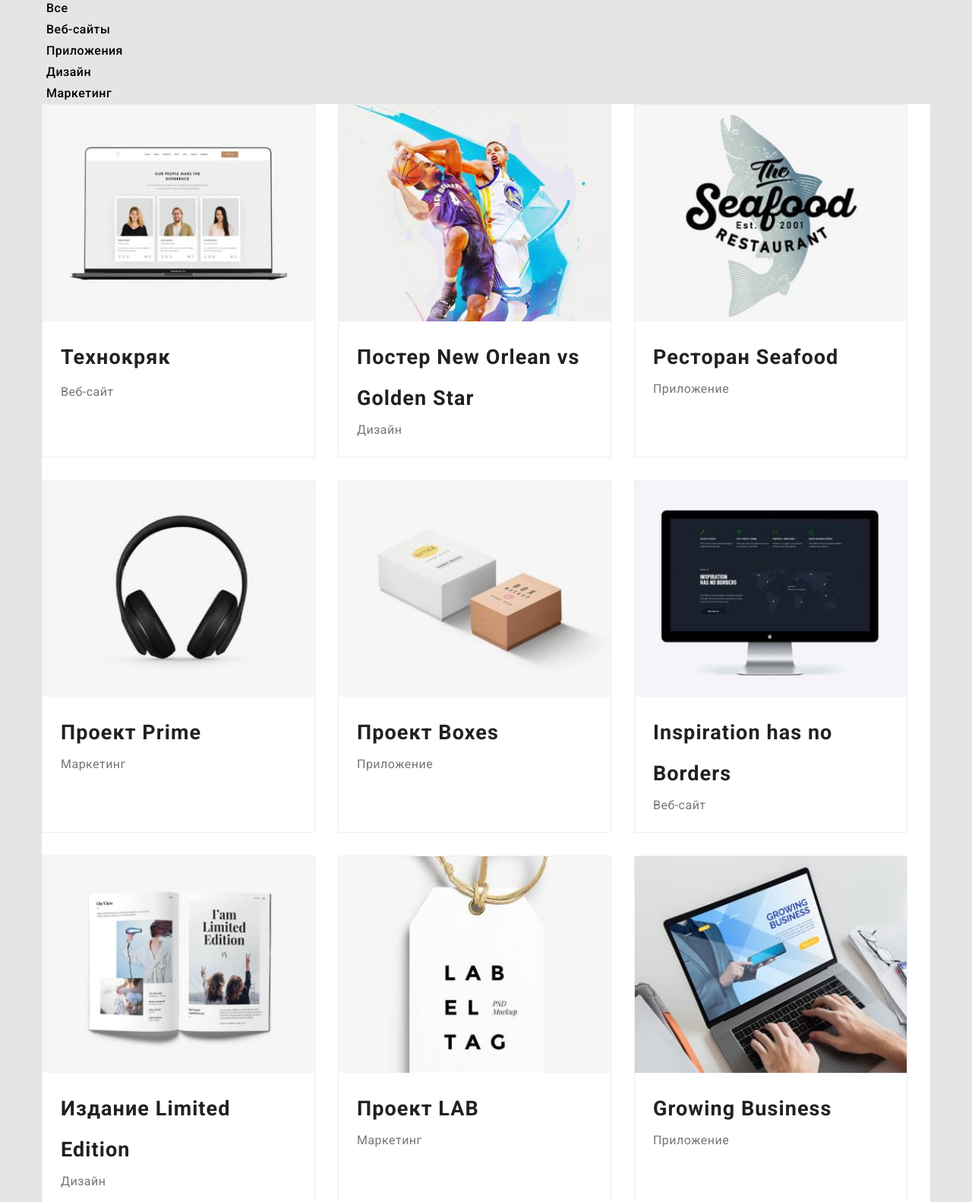
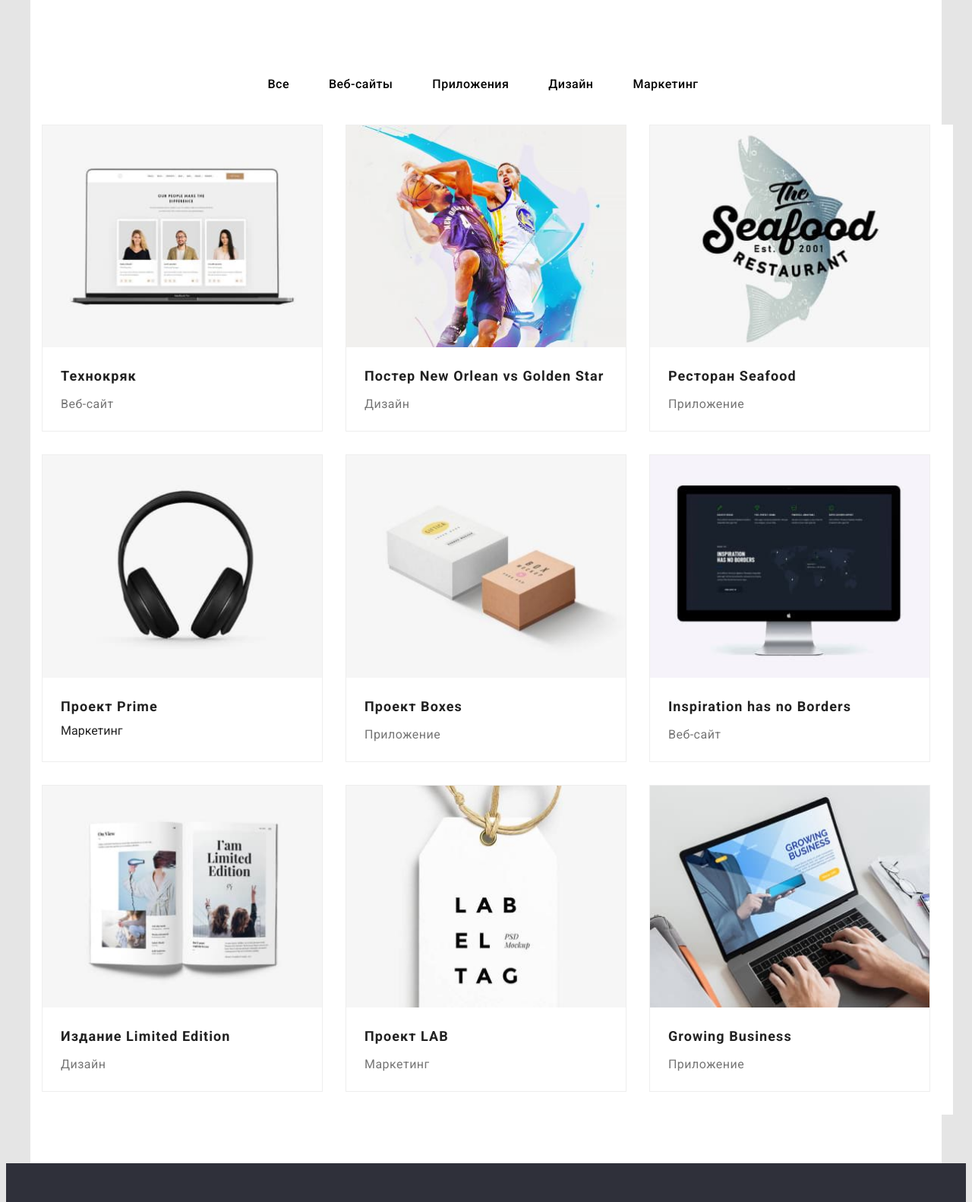
Before and after one commit to VeraFrozen/goit-markup-hw-03, a plain HTML site: page portfolio.html in a window 1280 px wide. Shown: the part 102-1684 px from the top of the page at 76% size. Drawn offline with Linux system fonts and the light colour scheme.

Commit message:
i hope this is end

```diff
--- a/css/styles.css
+++ b/css/styles.css
@@ -75,6 +75,8 @@ body {
     padding-bottom: 0;
     padding-top: 0;
     align-items: center;
+    background-color: var(--primary-white-color);
+    border-bottom: 1px solid #ECECEC;
 }
 
 .header-nav .site-nav {
@@ -82,7 +84,7 @@ body {
 }
 
 .header-nav {
-    margin-left: 95px;
+    margin-left: 94px;
 }
 
 .header-connect .auth-nav {
@@ -227,13 +229,13 @@ body {
 
 /*Особенности*/
 .features-container {
-    padding-top: 95px;
-    padding-bottom: 95px;
+    padding-top: 94px;
+    padding-bottom: 94px;
 }
 
 .features-list {
     display: flex;
-    margin: 0;
+    margin-right: -30px;
     padding: 0;
 }
 
@@ -241,10 +243,6 @@ body {
     max-width: 270px;
     flex-basis: calc((100% / 4) - 30px);
     margin-right: 30px;
-}
-
-.feature-item:nth-child(4n) {
-    margin-right: 0;
 }
 
 .list-title {
@@ -262,13 +260,52 @@ body {
 }
 
 /*Чем мы занимаемся*/
+.work-container {
+    padding-bottom: 94px;
+}
+
+.work-list ul {
+    display: flex;
+    margin-right: -30px;
+    padding: 0;
+}
+.work-item {
+    max-width: 370px;
+    flex-basis: calc((100% / 3) - 30px);
+    margin-right: 30px;
+}
 
 /*Наша команда*/
-.card {
+.team-container {
+    padding-top: 94px;
+    padding-bottom: 94px;
     background-color: var(--primary-white-color);
 }
 
+.team-list  ul {
+    display: flex;
+    margin-right: -30px;
+    padding: 0;
+}
+
+.team-thumb {
+    display: block;
+    margin-bottom: 30px;
+}
+
+.team-item {
+    max-width: 270px;
+    flex-basis: calc((100% / 4) - 30px);
+    margin-right: 30px;
+}
+
+/*.team-list .team-item {
+    border-bottom: 2px solid var(--accent-button);
+    border-radius: 0px 0px 4px 4px;
+}*/
+
 .card-title {
+    margin-bottom: 10px;
     font-weight: 500;
     font-size: 16px;
     line-height: 1.19;
@@ -277,6 +314,7 @@ body {
 }
 
 .card-text {
+    margin-bottom: 30px;
     font-size: 16px;
     line-height: 1.19;
     text-align: center;
@@ -327,10 +365,12 @@ body {
     line-height: 1.71;
     color: var(--contacts-color);
 }
+.address {
+    color: var(--primary-white-color);
+}
 
 .contacts-item {
     margin-bottom: 9px;
-    color: var(--primary-white-color);
 }
 
 .contacts-item:last-child {
@@ -338,12 +378,34 @@ body {
 }
 
 /*Портфолио*/
+.portfolio-container {
+    background-color: var(--primary-white-color);
+}
+
+.button-container {
+    margin: 0;
+    padding-top: 94px;
+    padding-bottom: 34px;
+}
+
+.card-container {
+    margin: 0;
+    padding-bottom: 94px;
+}
+
+.button-list ul {
+    display: flex;
+    justify-content: center;
+}
+
 .projects .link:hover,
 .projects .link:focus {
     color: var(--accent-color);
 }
 
 .portfolio-button {
+    margin-right: 8px;
+    padding: 6px 22px;
     font-family: inherit;
     font-style: normal;
     font-weight: 500;
@@ -357,6 +419,10 @@ body {
     border: 1px solid var(--button-colol);
 }
 
+.projects-button:last-child .portfolio-button {
+    margin-right: 0;
+}
+
 .portfolio-button:hover,
 .portfolio-button:focus {
     background-color: var(--accent-color);
@@ -366,10 +432,11 @@ body {
     border: 1px solid var(--accent-color);
 }
 
-.card-set {
+.portfolio-container .card-set {
     display: flex;
     flex-wrap: wrap;
-    margin: 0;
+    margin-right: -30px;
+    margin-bottom: -30px;
     padding: 0;
     background-color: var(--primary-white-color);
 }
@@ -385,14 +452,6 @@ body {
     margin-bottom: 30px;
     background: var(--primary-white-color);
     border: 1px solid #EEEEEE;
-}
-
-.card-item:nth-child(3n) {
-    margin-right: 0;
-}
-
-.card-item:nth-last-child(-n + 3) {
-    margin-bottom: 0;
 }
 
 .card-contents {
--- a/portfolio.html
+++ b/portfolio.html
@@ -36,9 +36,11 @@
     <main>
         <!--Портфолио проектов-->
         <section>
-            <div class="container">
+            <div class="container portfolio-container">
+                <div class="button-container">
                     <h1 class="visually-hidden">Портфолио проектов</h1>
                     <!--Фильтр проектов-->
+                    <div class="button-list">
                         <ul class="list "projects-button"">
                             <li><button type="button" class="portfolio-button">Все</button></li>
                             <li><button type="button" class="portfolio-button">Веб-сайты</button></li>
@@ -47,98 +49,108 @@
                             <li><button type="button" class="portfolio-button">Маркетинг</button></li>
                         </ul>
                     </div>
+                </div>
                 <!--Проекты-->
-            <div class="container">
+                <div class="card-container">
                     <ul class="list card-set">
                         <li class="card-item">
+                            <a href="" class="link">
                                 <div class="card-thumb">
-                            <a href="" class="link">
                                     <img src="./images/image1.jpg" alt="Страница вебсайта открытая на ноутбуке" width="370" height="294"></a>
                                 </div>
                                 <div class="card-contents">
-                            <a href="" class="link projects-title"><h2>Технокряк</h2></a>
-                            <a href="" class="link projects-text"<p>Веб-сайт</p></a>
+                                    <h2 class="projects-title">Технокряк</h2>
+                                    <p class="projects-text">Веб-сайт</p>
                                 </div>
+                            </a>
                         </li>
                         <li class="card-item">
+                            <a href="" class="link">
                                 <div class="card-thumb">
-                            <a href="" class="link">
-                            <img src="./images/image2.jpg" alt="Баскетболисты борятся за мяч" width="370" height="294"></a>
+                                    <img src="./images/image2.jpg" alt="Баскетболисты борятся за мяч" width="370" height="294">
                                 </div>
                                 <div class="card-contents">
-                            <a href="" class="link projects-title"><h2>Постер New Orlean vs Golden Star</h2></a>
-                            <a href="" class="link projects-text"><p>Дизайн</p></a>
+                                    <h2 class="projects-title">Постер New Orlean vs Golden Star</h2>
+                                    <p class="projects-text">Дизайн</p>
                                 </div>
+                            </a>
                         </li>
                         <li class="card-item">
+                            <a href="" class="link">
                                 <div class="card-thumb">
-                            <a href="" class="link">
-                            <img src="./images/image3.jpg" alt="Логотип ресторана Сиафуд" width="370" height="294"></a>
+                                    <img src="./images/image3.jpg" alt="Логотип ресторана Сиафуд" width="370" height="294">
                                 </div>
                                 <div class="card-contents">
-                            <a href="" class="link projects-title"><h2>Ресторан Seafood</h2></a>
-                            <a href="" class="link projects-text"><p>Приложение</p></a>
+                                    <h2 class="projects-title">Ресторан Seafood</h2>
+                                    <p class="projects-text">Приложение</p>
                                 </div>
+                            </a>
                         </li>
                         <li class="card-item">
+                            <a href="" class="link">
                                 <div class="card-thumb">
-                            <a href="" class="link">
-                            <img src="./images/image4.jpg" alt="Беспроводные наушникм" width="370" height="294"></a>
+                                    <img src="./images/image4.jpg" alt="Беспроводные наушникм" width="370" height="294">
                                 </div>
                                 <div class="card-contents">
-                        <a href="" class="link projects-title"><h2>Проект Prime</h2></a>
-                        <a href="" class="link projects-text"><p>Маркетинг</p></a>
+                                    <h2 class="projects-title">Проект Prime</h2>
+                                    <pclass="projects-text">Маркетинг</p>
                                 </div>
+                            </a>
                         </li>
                         <li class="card-item">
+                            <a href="" class="link">
                                 <div class="card-thumb">
-                            <a href="" class="link">
-                            <img src="./images/image5.jpg" alt="Две коробки. Большая и малая стоят рядом" width="370" height="294"></a>
+                                    <img src="./images/image5.jpg" alt="Две коробки. Большая и малая стоят рядом" width="370" height="294">
                                 </div>
                                 <div class="card-contents">
-                            <a href="" class="link projects-title"><h2>Проект Boxes</h2></a>
-                            <a href="" class="link projects-text"><p>Приложение</p></a>
+                                    <h2 class="projects-title">Проект Boxes</h2>
+                                    <p class="projects-text">Приложение</p>
                                 </div>
+                            </a>
                         </li>
                         <li class="card-item">
+                            <a href="" class="link">
                                 <div class="card-thumb">
-                            <a href="" class="link">
-                            <img src="./images/image6.jpg" alt="Страница вебсайта открытая на мониторе" width="370" height="294"></a>
+                                    <img src="./images/image6.jpg" alt="Страница вебсайта открытая на мониторе" width="370" height="294">
                                 </div>
                                 <div class="card-contents">
-                        <a href="" class="link projects-title"><h2>Inspiration has no Borders</h2></a>
-                        <a href="" class="link projects-text"><p>Веб-сайт</p></a>
+                                    <h2 class="projects-title">Inspiration has no Borders</h2>
+                                    <p class="projects-text">Веб-сайт</p>
                                 </div>
+                            </a>
                         </li>
                         <li class="card-item">
+                            <a href="" class="link">
                                 <div class="card-thumb">
-                            <a href="" class="link">
-                            <img src="./images/image7.jpg" alt=" Открытая книга" width="370" height="294"></a>
+                                    <img src="./images/image7.jpg" alt=" Открытая книга" width="370" height="294">
                                 </div>
                                 <div class="card-contents">
-                            <a href="" class="link projects-title"><h2>Издание Limited Edition</h2></a>
-                            <a href="" class="link projects-text"><p>Дизайн</p></a>
+                                    <h2 class="projects-title">Издание Limited Edition</h2>
+                                    <p class="projects-text">Дизайн</p>
                                 </div>
+                            </a>
                         </li>
                         <li class="card-item">
+                            <a href="" class="link">
                                 <div class="card-thumb">
-                            <a href="" class="link">
-                            <img src="./images/image8.jpg" alt="Постер в виде бирки" width="370" height="294"></a>
+                                    <img src="./images/image8.jpg" alt="Постер в виде бирки" width="370" height="294">
                                 </div>
                                 <div class="card-contents">
-                            <a href="" class="link projects-title"><h2>Проект LAB</h2></a>
-                            <a href="" class="link projects-text"><p>Маркетинг</p></a>
+                                    <h2 class="projects-title">Проект LAB</h2>
+                                    <p class="projects-text">Маркетинг</p>
                                 </div>
+                            </a>
                         </li>
                         <li class="card-item">
+                            <a href="" class="link">
                                 <div class="card-thumb">
-                            <a href="" class="link">
-                            <img src="./images/image9.jpg" alt="Мужчина работает на ноутбуке" width="370" height="294"></a>
+                                    <img src="./images/image9.jpg" alt="Мужчина работает на ноутбуке" width="370" height="294">
                                 </div>
                                 <div class="card-contents">
-                            <a href="" class="link projects-title"><h2>Growing Business</h2></a>
-                            <a href="" class="link projects-text"><p>Приложение</p></a>
+                                    <h2 class="projects-title">Growing Business</h2>
+                                    <p class="projects-text">Приложение</p>
                                 </div>
+                            </a>
                         </li>
                     </ul>
             </div>
@@ -157,7 +169,7 @@
                 <address class="contacts-address">
                     <ul class="contacts-list list">
                         <li class="contacts-item">
-                            <a href="https://goo.gl/maps/5R7yiULMFGfqJ35z7" class="link address-link">г. Киев, пр-т Леси Украинки, 26</a>
+                            <a href="https://goo.gl/maps/5R7yiULMFGfqJ35z7" class="link address-link address">г. Киев, пр-т Леси Украинки, 26</a>
                         </li>
                         <li class="contacts-item">
                             <a href="mailto:info@example.com" class="link address-link">info@example.com</a>
@@ -169,6 +181,7 @@
                 </address>
                 </div>
             </div>
+        </div>
         </section>
     </footer>
 </body>
```
Also changed, not shown: index.html (+35 -9 lines). Lines whose indentation alone changed are shown as unchanged.
